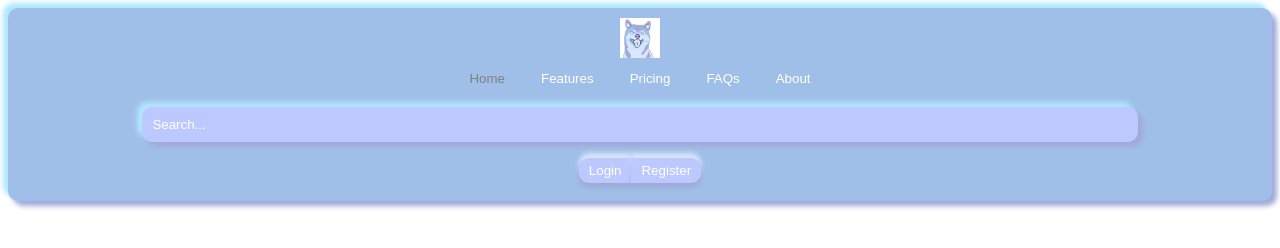
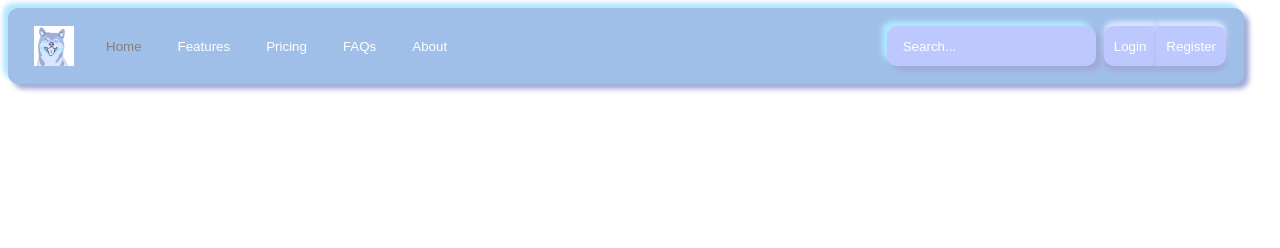
Before and after one commit to valajr/BlueDog, a plain HTML site: page import/header/index.html in a window 1280 px wide. Drawn offline with Linux system fonts and the light colour scheme.

Commit message:
fixed header view

```diff
--- a/import/header/index.html
+++ b/import/header/index.html
@@ -11,15 +11,15 @@
         <form action="#" class="bd-form-pattern">
             <header class="bd-header bd-pattern">
                 <div class="bd-header-content">
-                    <img src="../../import/images/bluedog.jpeg" width='40' heigth='40' alt="bluedog logo" class="bd-logo">
+                    <img src="../../import/images/bluedog.jpeg" style="width: 40; justify-self: center;" alt="bluedog logo" class="bd-logo bd-header-item">
                     <div class="bd-header-navigator">
-                        <button class="bd-btn bd-btn-transparent bd-btn-selected">Home</button>
-                        <button class="bd-btn bd-btn-transparent">Features</button>
-                        <button class="bd-btn bd-btn-transparent">Pricing</button>
-                        <button class="bd-btn bd-btn-transparent">FAQs</button>
-                        <button class="bd-btn bd-btn-transparent">About</button>
+                        <button class="bd-btn bd-btn-transparent bd-btn-selected bd-header-item">Home</button>
+                        <button class="bd-btn bd-btn-transparent bd-header-item">Features</button>
+                        <button class="bd-btn bd-btn-transparent bd-header-item">Pricing</button>
+                        <button class="bd-btn bd-btn-transparent bd-header-item">FAQs</button>
+                        <button class="bd-btn bd-btn-transparent bd-header-item">About</button>
                     </div>
-                    <input type="search" placeholder="Search..." class="bd-pattern"></input>
+                    <input type="search" placeholder="Search..." class="bd-pattern bd-header-item"></input>
                     <div class="bd-header-buttons bd-btn-group">
                         <button id="loginButton" class="bd-btn bd-btn-standard">Login</button>
                         <button class="bd-btn bd-btn-standard">Register</button>
--- a/import/style.css
+++ b/import/style.css
@@ -248,19 +248,43 @@ input[type=file].bd-pattern::-ms-browse:active {
 }
 
 .bd-header {
-    margin: .5rem;
-    display: flex;
     color: white;
     background-color: var(--primary-medium-dark);
+    margin: .5rem;
+    width: 95%;
 }
 
 .bd-header-content {
+    display: flex;
+    flex-direction: row;
+    width: 100%;
+    justify-content: center;
+}
+
+.bd-header-navigator {
+    margin: auto;
+    margin-left: 0;
+    align-items: center;
+}
+
+.bd-header-item {
+    flex: 0 0 auto;
+    width: auto;
+    padding: .5rem 1rem;
+    border-collapse: collapse;
+    margin-left: 0;
+    margin-right: 0;
+}
+
+@media (max-width: 900px) {
+
+    .bd-header-content {
         display: grid;
-    width: 100%;
     }
 
     .bd-header-navigator {
         display: flex;
+        flex-wrap: wrap;
     }
 
     .bd-header-content > input[type=search] {
@@ -270,6 +294,7 @@ input[type=file].bd-pattern::-ms-browse:active {
 
     .bd-header-buttons {
         justify-content: center;
+    }
 }
 
 .bd-footer {
```
Lines whose indentation alone changed are shown as unchanged.
